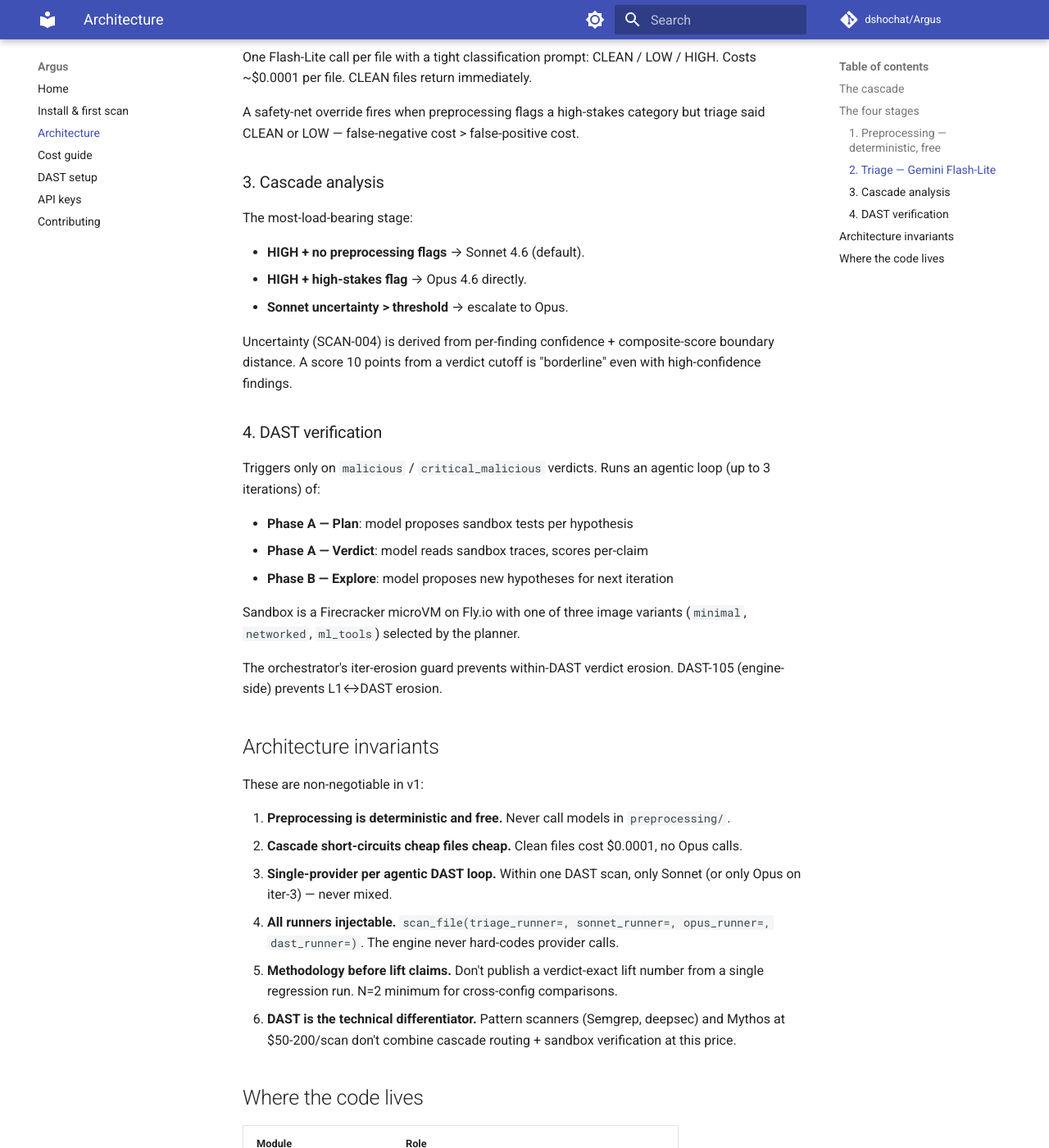
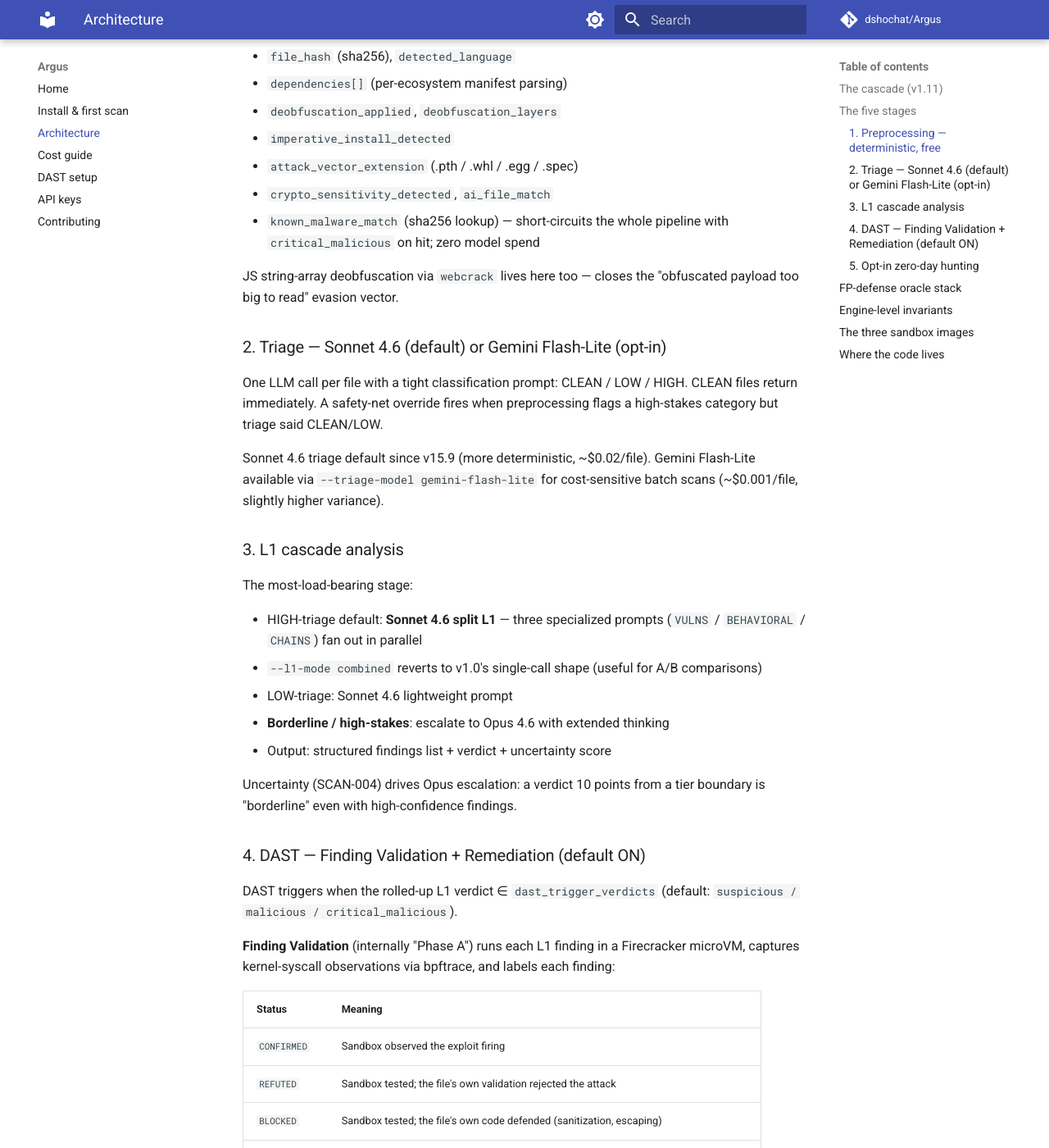
Before and after one commit to dshochat/Argus_Scanner, an MkDocs documentation site: the page built from docs/architecture.md, in a window 1280 px wide and 1400 px high, scrolled down 1178 px. Shown: the whole window at 82% size. Built offline with MkDocs 1.6.1 and Material for MkDocs 9.7.7, drawn with Linux system fonts in a browser that asks for light colours; comment, search, counter and statistics services are not loaded; some of the changed text lies outside the part shown.

Commit message:
docs: refresh architecture + cost-guide for v1.11; add LLM-in-the-loop intro to README
architecture.md:
* Old triage default was Gemini Flash-Lite — Sonnet 4.6 has been the
  default since v15.9. Corrected.
* Old image tier names (minimal/networked/ml_tools) renamed to
  lean/rich_python/ml_tools in v1.8. Corrected.
* DAST description rewritten with new descriptive phase names
  (Finding Validation / Exploit Discovery / Behavioral Profiling /
  Adversarial Reasoning / Remediation) — the v1.10 rename made the
  old terminology stale.
* DAST trigger default was 'malicious,critical_malicious' — v1.10
  broadened to include suspicious. Corrected.
* Added the FP-defense oracle stack (structured assertions,
  downstream-cap, syscall-sink) — these shipped in v1.11 but the
  doc never covered them.
* Added engine-level invariants (intent cap, findings-floor) — also
  shipped in v1.11.
* Added the 3 opt-in zero-day-hunting stages with their flags.

cost-guide.md:
* Per-file cost table rewritten for v1.11 defaults (Validation +
  Remediation default-on, others opt-in).
* 100-file projection updated — leaner default cascade gives
  ~$4.60/100 files instead of the v1.7 $4.65 estimate that
  assumed everything fired on every suspicious+ file.
* New 'Three ways to cut cost' section pointing to
  --no-enable-remediation (read-only), narrower
  --dast-trigger-verdicts (suspicious skipped), --no-dast (L1 only).
* DAST cost dynamics rewritten using new descriptive stage names.

README.md:
* New 'How Argus uses LLMs (the cutting edge)' section near the
  top. Frames the differentiator: past tools used LLM for triage +
  deterministic runtime for validation; Argus puts the LLM in the
  loop at every semantic-reasoning step (attack design, trace
  interpretation, patch generation, post-patch judgment) with the
  Firecracker sandbox + bpftrace as the ground-truth oracle.
  The composition (LLM-in-loop x sandbox ground truth) is what
  closes the credibility gap that pure-SAST, pure-DAST, and
  pure-LLM-patch tools each leave open.

````diff
--- a/docs/architecture.md
+++ b/docs/architecture.md
@@ -1,100 +1,161 @@
 # Architecture
 
-## The cascade
+## The cascade (v1.11)
 
-Every file goes through a deterministic pipeline that escalates only as much as it needs to.
+Every file flows through a tiered pipeline that escalates only as much as it needs to. Default cascade is **Validation + Remediation focused**: confirm findings against the runtime, then auto-patch + re-test. Zero-day-hunting stages (Exploit Discovery, Behavioral Profiling, Adversarial Reasoning) are opt-in.
 
 ```
 File
   ↓
 [$0]   Preprocessing      hash, deobfuscation, deps, attack-vector flags
   ↓
-[Gemini Flash-Lite]   Triage  (CLEAN | LOW | HIGH)
+[~$0.02 / file]   Triage (Sonnet 4.6 default; --triage-model gemini-flash-lite
+                          to use Gemini)
   ↓
   ├─ CLEAN → return
-  ├─ LOW  → Gemini Flash combined
-  └─ HIGH → Sonnet 4.6 combined (default)
-            ↳ borderline OR high-stakes → Opus 4.6 deep
+  ├─ LOW   → Sonnet 4.6 (lightweight prompt)
+  └─ HIGH  → Sonnet 4.6 (split L1: VULNS / BEHAVIORAL / CHAINS) → Opus 4.6
+            escalation when uncertainty is borderline
   ↓
-[N=3 Sonnet ensemble]  on borderline files (post-v1)
+DAST triggers on suspicious / malicious / critical_malicious (default)
   ↓
-[DAST verification]  Sonnet orchestrator + Firecracker sandbox
+[~$0.10 / file]   Finding Validation                              [default ON]
+                  Re-runs each L1 finding in a Firecracker microVM.
+                  Sandbox-grounded CONFIRMED / REFUTED / BLOCKED /
+                  UNREACHED / NOT_TESTED per finding.
   ↓
-[Engine guard]  DAST never lowers L1's verdict without sandbox-grounded
-                 refutation (DAST-105)
+[~$0.05 / file]   Remediation                                    [default ON]
+                  Generates a patched source for CONFIRMED findings.
+                  Replays the SAME exploit against the patched code
+                  in the same sandbox. Per-finding result:
+                  NEUTRALIZED / STILL_EXPLOITABLE / UNVERIFIABLE.
+  ↓
+[opt-in]          Exploit Discovery → Behavioral Profiling →
+                  Adversarial Reasoning (zero-day hunting)
+  ↓
+[FP-defense]      Structured-assertion / downstream-cap / syscall-sink
+                  oracles gate every CONFIRMED finding before it
+                  lands. Suppressed findings carry a structured
+                  rejection_reason.
+  ↓
+[Engine guards]   Intent cap (legitimate library code never lands
+                  malicious); findings-floor invariant (clean never
+                  ships with active findings).
 ```
 
-## The four stages
+## The five stages
 
 ### 1. Preprocessing — deterministic, free
 
-Implemented in `preprocessing/`. No models. Hand-written, byte-deterministic. Produces:
+`preprocessing/`. No model calls. Byte-deterministic. Produces:
 
-- `file_hash` (sha256)
-- `detected_language`
+- `file_hash` (sha256), `detected_language`
 - `dependencies[]` (per-ecosystem manifest parsing)
 - `deobfuscation_applied`, `deobfuscation_layers`
 - `imperative_install_detected`
 - `attack_vector_extension` (.pth / .whl / .egg / .spec)
-- `crypto_sensitivity_detected`
-- `ai_file_match`
-- `known_malware_match` (sha256 lookup)
+- `crypto_sensitivity_detected`, `ai_file_match`
+- `known_malware_match` (sha256 lookup) — short-circuits the whole
+  pipeline with `critical_malicious` on hit; zero model spend
 
-A known-malware hash short-circuits the whole pipeline with `critical_malicious` — no model calls.
+JS string-array deobfuscation via `webcrack` lives here too — closes the "obfuscated payload too big to read" evasion vector.
 
-### 2. Triage — Gemini Flash-Lite
+### 2. Triage — Sonnet 4.6 (default) or Gemini Flash-Lite (opt-in)
 
-One Flash-Lite call per file with a tight classification prompt: CLEAN / LOW / HIGH. Costs ~$0.0001 per file. CLEAN files return immediately.
+One LLM call per file with a tight classification prompt: CLEAN / LOW / HIGH. CLEAN files return immediately. A safety-net override fires when preprocessing flags a high-stakes category but triage said CLEAN/LOW.
 
-A safety-net override fires when preprocessing flags a high-stakes category but triage said CLEAN or LOW — false-negative cost > false-positive cost.
+Sonnet 4.6 triage default since v15.9 (more deterministic, ~$0.02/file). Gemini Flash-Lite available via `--triage-model gemini-flash-lite` for cost-sensitive batch scans (~$0.001/file, slightly higher variance).
 
-### 3. Cascade analysis
+### 3. L1 cascade analysis
 
 The most-load-bearing stage:
 
-- **HIGH + no preprocessing flags** → Sonnet 4.6 (default).
-- **HIGH + high-stakes flag** → Opus 4.6 directly.
-- **Sonnet uncertainty > threshold** → escalate to Opus.
+- HIGH-triage default: **Sonnet 4.6 split L1** — three specialized prompts (`VULNS` / `BEHAVIORAL` / `CHAINS`) fan out in parallel
+- `--l1-mode combined` reverts to v1.0's single-call shape (useful for A/B comparisons)
+- LOW-triage: Sonnet 4.6 lightweight prompt
+- **Borderline / high-stakes**: escalate to Opus 4.6 with extended thinking
+- Output: structured findings list + verdict + uncertainty score
 
-Uncertainty (SCAN-004) is derived from per-finding confidence + composite-score boundary distance. A score 10 points from a verdict cutoff is "borderline" even with high-confidence findings.
+Uncertainty (SCAN-004) drives Opus escalation: a verdict 10 points from a tier boundary is "borderline" even with high-confidence findings.
 
-### 4. DAST verification
+### 4. DAST — Finding Validation + Remediation (default ON)
 
-Triggers only on `malicious` / `critical_malicious` verdicts. Runs an agentic loop (up to 3 iterations) of:
+DAST triggers when the rolled-up L1 verdict ∈ `dast_trigger_verdicts` (default: `suspicious / malicious / critical_malicious`).
 
-- **Phase A — Plan**: model proposes sandbox tests per hypothesis
-- **Phase A — Verdict**: model reads sandbox traces, scores per-claim
-- **Phase B — Explore**: model proposes new hypotheses for next iteration
+**Finding Validation** (internally "Phase A") runs each L1 finding in a Firecracker microVM, captures kernel-syscall observations via bpftrace, and labels each finding:
 
-Sandbox is a Firecracker microVM on Fly.io with one of three image variants (`minimal`, `networked`, `ml_tools`) selected by the planner.
+| Status | Meaning |
+|---|---|
+| `CONFIRMED` | Sandbox observed the exploit firing |
+| `REFUTED` | Sandbox tested; the file's own validation rejected the attack |
+| `BLOCKED` | Sandbox tested; the file's own code defended (sanitization, escaping) |
+| `UNREACHED` | Sandbox tested; the code path is genuinely unreachable |
+| `NOT_TESTED` | Sandbox couldn't conclusively validate. Sub-reason: `infra_stub` / `inconclusive` / etc. |
+| `SUPPRESSED` | FP-defense oracle (assertion / downstream-cap / syscall-sink) refuted the static match |
 
-The orchestrator's iter-erosion guard prevents within-DAST verdict erosion. DAST-105 (engine-side) prevents L1↔DAST erosion.
+**Remediation** (internally "Phase C") generates a patched source for every CONFIRMED finding, then replays the SAME exploit against the patched code in the same sandbox. Per-finding post-patch verdict:
 
-## Architecture invariants
+| Status | Meaning |
+|---|---|
+| `NEUTRALIZED` | Sandbox replay shows the exploit no longer fires — ship the patch |
+| `STILL_EXPLOITABLE` | Patch was insufficient; sandbox still observes the original exploit |
+| `UNVERIFIABLE` | Sandbox couldn't decisively replay — manual review |
 
-These are non-negotiable in v1:
+### 5. Opt-in zero-day hunting
 
-1. **Preprocessing is deterministic and free.** Never call models in `preprocessing/`.
-2. **Cascade short-circuits cheap files cheap.** Clean files cost $0.0001, no Opus calls.
-3. **Single-provider per agentic DAST loop.** Within one DAST scan, only Sonnet (or only Opus on iter-3) — never mixed.
-4. **All runners injectable.** `scan_file(triage_runner=, sonnet_runner=, opus_runner=, dast_runner=)`. The engine never hard-codes provider calls.
-5. **Methodology before lift claims.** Don't publish a verdict-exact lift number from a single regression run. N=2 minimum for cross-config comparisons.
-6. **DAST is the technical differentiator.** Pattern scanners (Semgrep, deepsec) and Mythos at $50-200/scan don't combine cascade routing + sandbox verification at this price.
+Three additional stages for users who want broader coverage on top of the default Validation + Remediation cascade:
+
+- **Exploit Discovery** (`--enable-runtime-probe`) — Sonnet enumerates the file's callables, generates fresh attack inputs for each, hunts for exploits L1 didn't see. New findings: `HRP_*_*`. Python/JS/shell only.
+- **Behavioral Profiling** (`--enable-phase-3-discovery`) — sandbox imports the module with benign inputs, captures runtime behavior (syscalls, network, file IO, eval/exec/subprocess reach) into a structured profile. Non-destructive.
+- **Adversarial Reasoning** (`--enable-phase-3-loop`) — Opus designs attack hypotheses anchored on the runtime profile; sandbox tests each. New findings: `HRP_AL_*`. Strategy C post-trace LLM judge gates FP risk.
+
+Together they add ~$0.50-1.50/file. Opt-in stage-by-stage or all three together.
+
+## FP-defense oracle stack
+
+Every CONFIRMED finding passes three precision gates before landing in the report:
+
+1. **Structured assertions** (`dast/runtime_probe.py`) — model emits a Python predicate (`getattr(result, 'scheme', None) == 'file'`); sandbox evaluates against the live return value. Highest-precision oracle.
+2. **Static downstream-cap detector** (`dast/downstream_cap.py`) — AST finds same-file callers that bound a function's return below the attack-class threshold. Catches "unit return confirmed, but downstream caller caps the value" FPs.
+3. **Sandbox-syscall sink observation** (`dast/sink_observation.py`) — consults bpftrace per-probe `syscall_observations` to verify the expected sink (execve / network connect / openat) actually fired.
+
+Every SUPPRESSED finding carries a structured `rejection_reason` traceable to one of these.
+
+## Engine-level invariants
+
+Two final guards run after all DAST work:
+
+- **Intent cap** (SCAN-013) — legitimate library code can never land `malicious` / `critical_malicious` regardless of L1's claims. Static-only confirmations on library code downgrade to `informational`.
+- **Findings-floor** (SCAN-014) — `final_verdict == "clean"` is structurally impossible when L1 emitted active findings. Closes the "clean verdict + 3 NOT_TESTED findings" UX contradiction.
+
+## The three sandbox images
+
+| Tier | What's in it | Used for |
+|---|---|---|
+| `lean` | Python 3.13 + Node + JRE + bash + network CLI + ~30 common pip packages | Default. Most pickle/file/subprocess/exfil exploits. |
+| `rich_python` | `lean` + scipy, scikit-learn, openai, anthropic, langchain-core, aiohttp, psutil, psycopg2-binary | Files importing AI SDKs / data libs |
+| `ml_tools` | `rich_python` + torch (CPU) + transformers + safetensors + huggingface_hub | Model-loader exploits |
+
+Orchestrator picks `image_hint` per probe. Unmatched hint → falls back to `lean`.
 
 ## Where the code lives
 
 | Module | Role |
 |---|---|
 | `scanner/engine.py` | Orchestrates the cascade. Read this first. |
+| `scanner/cli.py` | `argus scan` / `scan-repo` / `install` / `bench` entry points |
 | `scanner/runners.py` | Triage / Sonnet / Opus runner factories |
-| `scanner/sanitizer.py` | Strips provider-name + identity leaks from model output |
-| `scanner/cli.py` | `argus scan` + `argus bench` entry points |
+| `scanner/sarif.py` | SARIF v2.1.0 output for GitHub Code Scanning |
 | `inference/adapters.py` | Anthropic + Google API adapters |
 | `prompts/scanner.py` | Single source of truth for scan prompts |
-| `preprocessing/` | Deterministic preprocessing (lifted from echoDefense) |
-| `dast/orchestrator.py` | DAST iteration loop (lifted from echoDefense) |
-| `dast/inference.py` | Sonnet inference function for DAST |
-| `dast/runner.py` | DAST runner wrapper, integrates with `scan_file` |
+| `preprocessing/` | Deterministic preprocessing (no model calls) |
+| `dast/orchestrator.py` | DAST iteration loop |
+| `dast/runtime_probe.py` | Phase A + Phase B+ probe harnesses |
+| `dast/behavioral_probe.py` | Phase 3 Stage 1 behavioral profiler |
+| `dast/adversarial_loop_runner.py` | Phase 3 Stage 2 reasoning loop |
+| `dast/downstream_cap.py` | Phase 2 FP-defense — same-file cap detector |
+| `dast/sink_observation.py` | Phase 3 FP-defense — syscall sink observation |
+| `dast/syscall_observability.py` | bpftrace sidecar parser |
 | `dast/sandbox/` | Fly Firecracker sandbox client |
 | `methodology/bench.py` | BENCH-002/003/005 — beat-Opus benchmark harness |
-| `samples/regression_v1/` | 23-file regression suite + canonical baseline oracle |
+| `samples/regression_v1/` | Regression suite + canonical baseline oracle |
--- a/docs/cost-guide.md
+++ b/docs/cost-guide.md
@@ -1,75 +1,95 @@
 # Cost guide
 
-Argus is BYOK (bring your own keys). You pay Anthropic and Google directly; Argus collects nothing.
+Argus is BYOK. You pay Anthropic + Fly directly; Argus collects nothing. The default cascade is built to keep per-file cost predictable.
 
-## Per-file API spend (measured live)
+## Per-file cost by scan path (v1.11)
 
 | Scan path | When it fires | Cost per file |
 |---|---|---|
 | Triage CLEAN short-circuit | Pure-utility code, no security-relevant patterns | **~$0.0001** |
-| Sonnet 4.6 default HIGH | Most malicious code (no preprocessing high-stakes flags) | **~$0.05-0.30** |
-| Opus 4.6 high-stakes | `crypto_sensitivity` / `attack_vector_extension` / `ai_file_match` / `obfuscation_detected` | **~$0.15-0.50** |
-| Sonnet + DAST | Confirmed-malicious files (DAST-triggered) | **+$0.20-0.80** for DAST |
-| Opus high-stakes + DAST | Worst case for a single file | **~$1.00 worst-case** |
+| Triage LOW → Sonnet 4.6 | Most low-risk files | **~$0.02–$0.08** |
+| Triage HIGH → Sonnet split L1 | Most security-relevant files | **~$0.05–$0.20** |
+| Above + Opus 4.6 escalation | Borderline uncertainty / high-stakes preprocessing flags | **+$0.05–$0.30** |
+| Above + **Finding Validation** (sandbox) | Verdict ≥ suspicious — runs by default | **+$0.05–$0.20** (Anthropic) + **$0.02–$0.10** (Fly) |
+| Above + **Remediation** (auto-patch + replay) | Any CONFIRMED finding — runs by default | **+$0.05–$0.15** (Anthropic) + **$0.02–$0.10** (Fly) |
+| All opt-in stages enabled | `--enable-runtime-probe` + `--enable-phase-3-discovery` + `--enable-phase-3-loop` | **+$0.30–$1.50** |
 
-These numbers come from the live runs in this session — see the methodology benchmark output (`bench_results/<timestamp>/summary.json`) once BENCH-004 has run on your end.
+Default cascade (no opt-in flags) for a confirmed-suspicious file: **~$0.20–$0.60**. With all three opt-in stages: **~$0.50–$2.00**.
 
 ## Per-100-file scan projection
 
-| Component | Calls | API spend |
-|---|---|---|
-| Triage (Flash-Lite) | 100 | $0.10 |
-| LOW bucket (~50, Flash) | 50 | $1.00 |
-| HIGH-standard (~15, Sonnet) | 15 | $1.05 |
-| HIGH-high-stakes (~5, Sonnet+Opus) | 5 | $1.00 |
-| Ensemble re-verdict (~3, Opus) | 3 | $0.60 |
-| DAST verification (~3) | 3 | $0.90 |
-| **Total** | | **~$4.65** |
+Typical mix on a real codebase, default v1.11 cascade:
 
-## The cost cap (`--max-cost`)
+| Slice | Files | Per-file | Subtotal |
+|---|---:|---:|---:|
+| Triage CLEAN short-circuit | ~70 | $0.0001 | ~$0.01 |
+| LOW-bucket Sonnet | ~20 | $0.05 | $1.00 |
+| HIGH-bucket Sonnet split L1 | ~7 | $0.15 | $1.05 |
+| HIGH + Opus escalation | ~3 | $0.35 | $1.05 |
+| Validation + Remediation (suspicious+) | ~5 | $0.30 | $1.50 |
+| **Total** | 100 | | **~$4.60** |
 
-The engine refuses to spend more than `ScanConfig.max_cost_per_file_usd` ($1.00 by default) on a single file:
+Suspicious-file count varies by codebase. A typical OSS Python SDK scan we ran (32 files) cost $6.71 with full defaults engaged.
+
+Opt-in zero-day hunting roughly **triples** the bill (the Exploit Discovery / Behavioral Profiling / Adversarial Reasoning stages each add ~$0.10-0.50/file when they engage).
+
+## The cost cap
+
+Argus refuses to spend more than `max_cost_per_file_usd` ($1.00 default) on a single file:
 
 ```bash
 # Override per-scan
-uv run argus scan path/to/file.py --max-cost 0.25
+argus scan path/to/file.py --max-cost 0.50
 
-# Disable the cap (benchmarks, etc.)
-uv run argus scan path/to/file.py --max-cost 0
+# Disable (benchmarks / pathological-file investigation)
+argus scan path/to/file.py --max-cost 0
 ```
 
-When the cap is breached, the engine:
+On breach, the engine:
 
-- Aborts the cascade after the offending stage finishes (no in-flight call gets cancelled)
-- Returns the partial result with `status: 402` and `error: "cost_cap_exceeded: $X.XX > $Y.YY after <stage> stage"`
-- Adds a `cost_cap_exceeded_after:<stage>(<actual>>$<cap>)` marker to `scan_path` for telemetry
+- Aborts after the in-flight stage completes (no calls cancelled)
+- Returns the partial result with `status: 402`, `error: "cost_cap_exceeded: $X.XX > $Y.YY after <stage>"`
+- Adds `cost_cap_exceeded_after:<stage>(<actual>>$<cap>)` to `scan_path`
+- Exits with code `1`
 
-The exit code on cost-cap abort is `1` (matches generic scan error).
-
-## When the cap matters
-
-The cap is a safety net for runaway scans, not a fine-grained budget tool. Real-world per-file spend on the 23-file regression suite (no DAST): typically $0.06-0.30. With DAST: $0.30-0.80. The $1.00 default catches:
-
-- A pathological file that DAST iterates 3× without converging
-- A run where every cascade tier (Sonnet → Opus → DAST → Opus iter-3) fires
-- A misconfigured loop (e.g., infinite retries on a transient API error)
-
-## Per-scan vs per-file caps
-
-`ScanConfig` declares two caps:
-
-- `max_cost_per_file_usd: float = 1.00` — currently enforced by `scan_file` (one file at a time)
-- `max_cost_per_scan_usd: float = 50.00` — for batch scanning; not yet enforced by the CLI (single-file mode). Future API server / batch CLI will layer it on top.
+The cap is a runaway-safety, not a fine-grained budget tool. Real-world per-file spend lands well under $1.00 except on files where Adversarial Reasoning hits multiple sandbox-iter cycles.
 
 ## DAST cost dynamics
 
 DAST is the most variable spend. Per-file cost depends on:
 
-- **Number of iterations** the orchestrator runs (capped at 3)
-- **Number of Phase A hypotheses** the model proposes per iteration
-- **Number of sandbox calls** (one per executable plan)
-- **Whether iter-3 escalates to Opus** (DAST-103, post-v1)
+- **Validation** ≈ 1 sandbox call per L1 finding. ~$0.05 + a few cents Fly.
+- **Remediation** ≈ 1 patch-generation call + 1 sandbox replay per CONFIRMED finding. ~$0.05 + Fly.
+- **Exploit Discovery** ≈ 1 Sonnet call + up to 3 sandbox probes per probe-attractive function. ~$0.20-0.50/file when fired.
+- **Adversarial Reasoning** ≈ 1 Opus call + 1-3 sandbox runs per file. ~$0.05-0.15/file.
 
-Empirically: 1 iteration × 4 hypotheses × 5 sandbox calls × ~30s/call → $0.20-0.80 per DAST scan, dominated by Sonnet inference time.
+To cap Fly spend specifically, set per-machine limits via `flyctl scale` — Fly bills per-second on actual machine runtime.
 
-If DAST cost is a concern, run with `--no-dast`. Argus's L1 cascade alone still beats most pattern-based scanners; DAST is the differentiator for confirmed-exploitability findings.
+## Three ways to cut cost
+
+**Compliance / CI / read-only audits** (skip Remediation, keep Validation):
+
+```bash
+argus scan-repo . --no-enable-remediation
+```
+
+**Strictest cost-controlled mode** (DAST only on confirmed-malicious files):
+
+```bash
+argus scan-repo . --dast-trigger-verdicts "malicious,critical_malicious"
+```
+
+**Cheapest possible scan** (L1 only, no sandbox at all):
+
+```bash
+argus scan-repo . --no-dast
+```
+
+## Per-file vs per-scan caps
+
+`ScanConfig` declares two caps:
+
+- `max_cost_per_file_usd: float = 1.00` — enforced by `scan_file` (one file at a time)
+- `max_cost_per_scan_usd: float = 50.00` — for batch scanning via `argus scan-repo`. Engine aborts the run and marks remaining files `cost_cap_reached`.
+
+Both adjustable via `--max-cost` on the relevant subcommand.
````
Also changed, not shown: README.md (+19 -0 lines).
